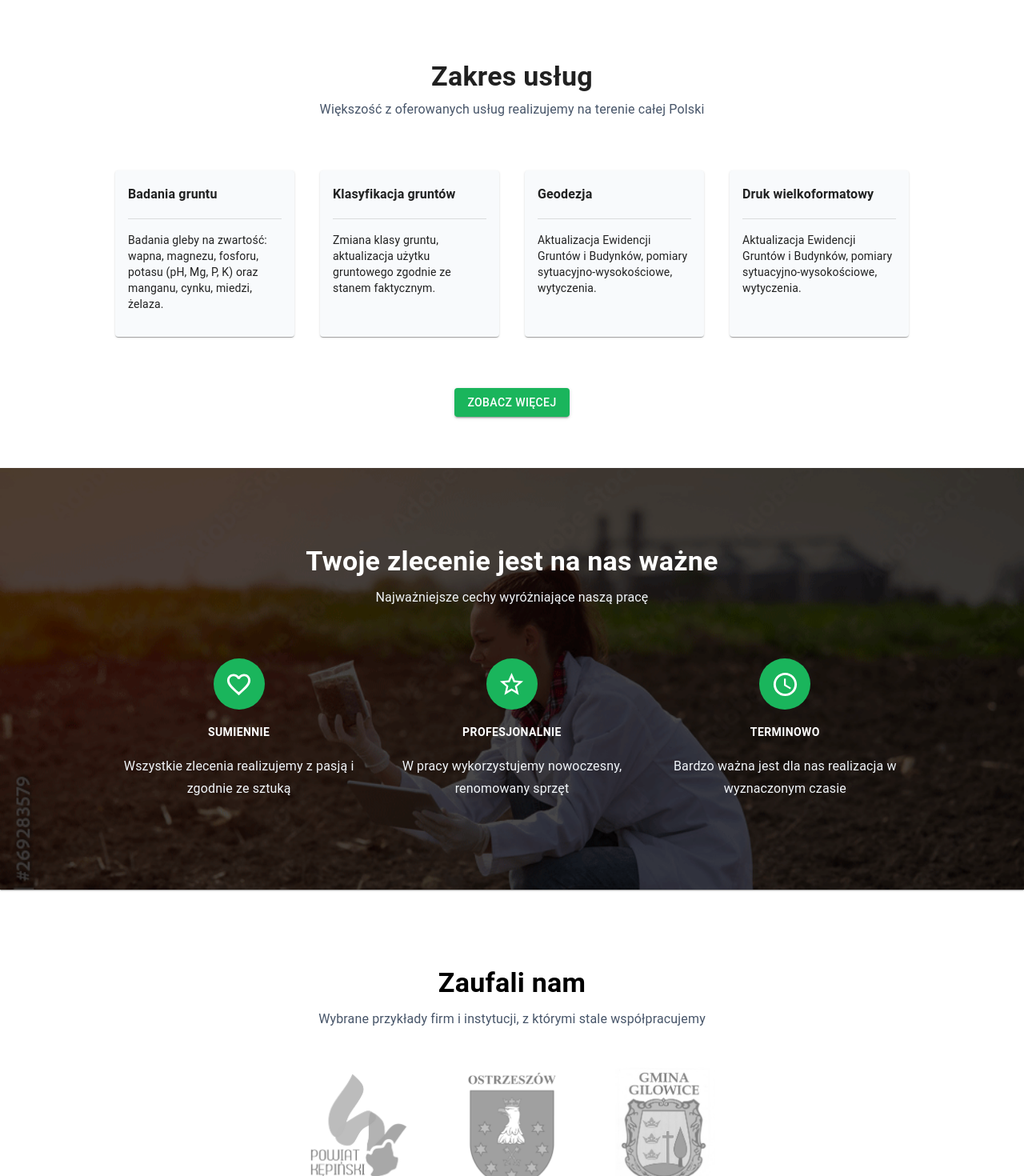
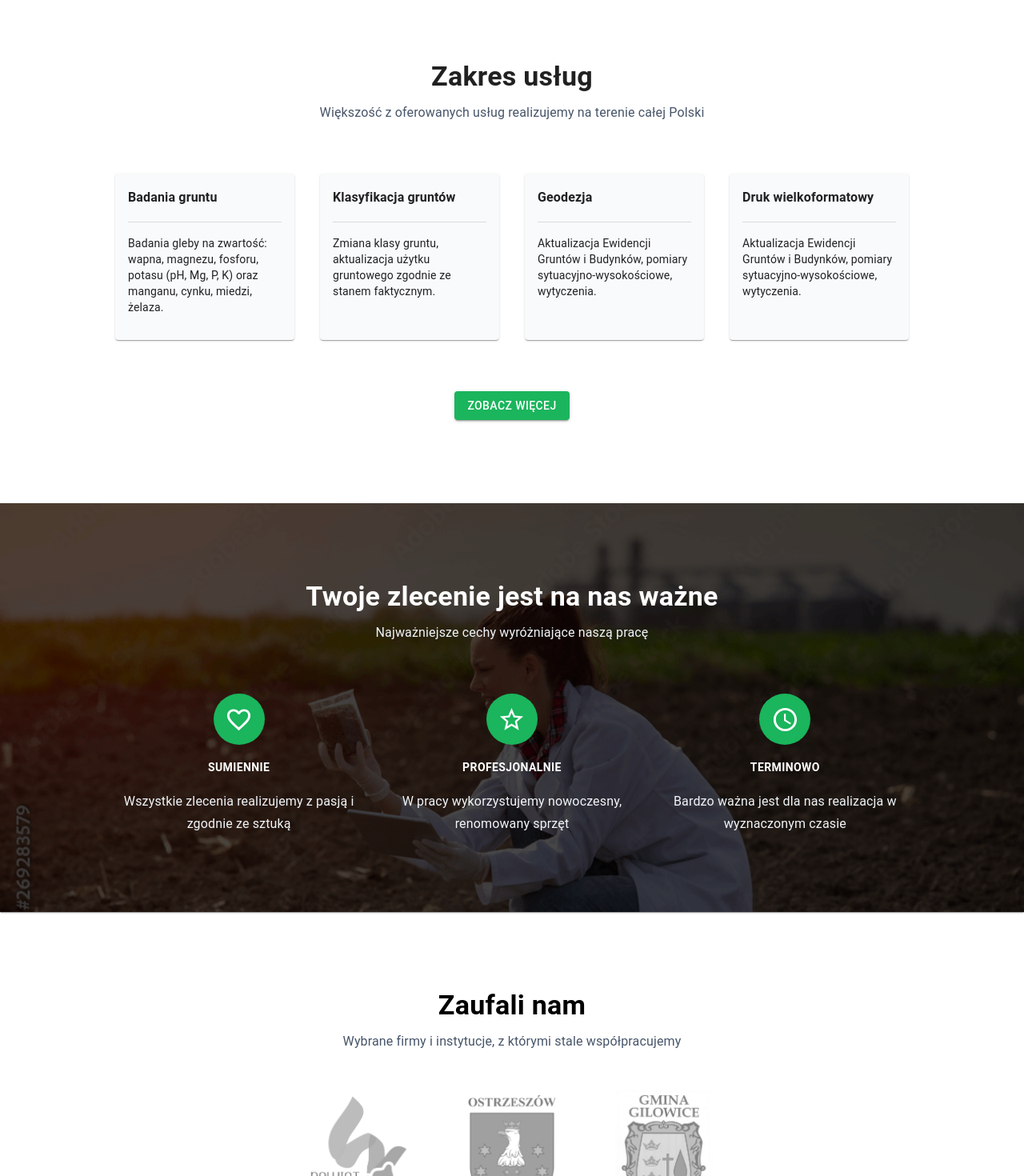
Before and after one commit to mikolvj/ts-agrogeo, a React (Create React App) app: page / in a window 1280 px wide. Shown: the part 820-2290 px from the top of the page at 80% size. Built offline with nearby package versions, Linux system fonts and the light colour scheme.

Commit message:
fix: margins / padding fixed

```diff
--- a/src/components/Badges.tsx
+++ b/src/components/Badges.tsx
@@ -23,7 +23,7 @@ const Badges: React.FC = () => {
 		<Grid container className='max-w-5xl mx-auto'>
 			{home.pros.cards.map((badge, index) => (
 				<Grid item xs={10} md={4} key={index} className='mx-auto'>
-					<Stack className='p-4 mb-12 flex flex-col justify-center items-center'>
+					<Stack className='p-4 mb-8 flex flex-col justify-center items-center'>
 						<Avatar className='bg-primary h-16 w-16'>
 							{chooseIcon(badge.icon)}
 						</Avatar>
--- a/src/components/HeaderLogo.tsx
+++ b/src/components/HeaderLogo.tsx
@@ -8,7 +8,7 @@ interface HeaderLogoProps {
 const HeaderLogo: React.FC<HeaderLogoProps> = ({ isScroll }) => {
 	return (
 		<NavLink to='/'>
-			<Stack className='text-5xl font-bold'>
+			<Stack className='text-5xl font-bold cursor-pointer duration-200 hover:opacity-80'>
 				<img
 					src={require('assets/img/agrogeo.png')}
 					alt='logo'
--- a/src/components/Logos.tsx
+++ b/src/components/Logos.tsx
@@ -5,8 +5,8 @@ import { home } from 'data/data';
 
 const Logos: React.FC = () => {
 	return (
-		<Container className='w-full mt-24'>
-			<Stack className=' text-black justify-center items-center'>
+		<Container className='w-full py-12'>
+			<Stack className=' text-black justify-center items-center mt-12'>
 				<Typography
 					variant='h4'
 					component='h2'
@@ -15,10 +15,10 @@ const Logos: React.FC = () => {
 				>
 					{home.logos.title}
 				</Typography>
-				<Typography className='text-slate-600 mb-12 text-center'>
+				<Typography className='text-slate-600 text-center'>
 					{home.logos.copy}
 				</Typography>
-				<Stack className='justify-center items-center flex-row flex-wrap gap-4 max-w-full overflow-hidden mb-12'>
+				<Stack className='justify-center items-center flex-row flex-wrap gap-4 max-w-full overflow-hidden mt-12'>
 					<img
 						src={require('assets/img/logo-1.png')}
 						alt='logo powiatu kępińskiego'
--- a/src/components/ServicesCard.tsx
+++ b/src/components/ServicesCard.tsx
@@ -55,8 +55,8 @@ const ServicesCard: React.FC<ServicesCardProps> = ({
 	imgIndex,
 }) => {
 	return (
-		<Box className='text-left m-4 mb-16 max-w-full sm:max-w-[60rem] p-4 mx-auto'>
-			<Card className='md:min-h-[10rem] lg:min-h-[13rem] flex flex-col sm:flex-row items-start justify-start bg-slate-50'>
+		<Box className='text-left m-6 max-w-full sm:max-w-[60rem] p-6 mx-auto'>
+			<Card className='md:min-h-[10rem] lg:min-h-[13rem] flex flex-col sm:flex-row items-start justify-start bg-slate-50 mb-8'>
 				<>
 					<ImgBox
 						imgIndex={imgIndex}
--- a/src/components/ServicesShort.tsx
+++ b/src/components/ServicesShort.tsx
@@ -15,17 +15,18 @@ const ServicesShort: React.FC = () => {
 		<Paper
 			elevation={0}
 			square
-			className='w-full mt-0 mb-16 flex flex-col justify-center items-center'
+			className='w-full my-0 mb-2 flex flex-col justify-center items-center'
 		>
-			<Stack direction='column' justifyContent='center' alignItems='center'>
+			<Stack className='flex flex-col justify-center items-center mt-24'>
 				<Typography
 					variant='h4'
 					component='h2'
-					className='font-bold max-w-2xl text-center mt-24'
+					gutterBottom
+					className='font-bold max-w-2xl text-center '
 				>
 					{home.servicesShort.title}
 				</Typography>
-				<Typography className='text-slate-600 mt-2 mb-12 px-8 max-w-2xl text-center'>
+				<Typography  className='text-slate-600 mb-12 px-8 max-w-2xl text-center'>
 					{home.servicesShort.copy}
 				</Typography>
 			</Stack>
@@ -56,7 +57,7 @@ const ServicesShort: React.FC = () => {
 				<Button
 					variant='contained'
 					color='primary'
-					className='bg-primary text-white mx-auto'
+					className='bg-primary text-white mx-auto mb-24'
 				>
 					zobacz więcej
 				</Button>
--- a/src/data/data.tsx
+++ b/src/data/data.tsx
@@ -70,7 +70,7 @@ export const home: {
 	},
 	logos: {
 		title: 'Zaufali nam',
-		copy: 'Wybrane przykłady firm i instytucji, z którymi stale współpracujemy',
+		copy: 'Wybrane firmy i instytucje, z którymi stale współpracujemy',
 	},
 };
 
@@ -165,7 +165,8 @@ export const about: {
 	};
 	testimonials: {
 		title: string;
-		quotes: { copy: string; author: string }[];}
+		quotes: { copy: string; author: string }[];
+	};
 	disclaimer: string;
 } = {
 	cv: {
@@ -193,5 +194,5 @@ export const about: {
 		],
 	},
 	disclaimer:
-		'Na życzenie Inwestorów istnieje możliwość udostepnienia opieczętowanych i podpisanych skanów powyższych referencji.'
+		'Na życzenie Inwestorów istnieje możliwość udostepnienia opieczętowanych i podpisanych skanów powyższych referencji.',
 };
--- a/src/views/ServicesPage.tsx
+++ b/src/views/ServicesPage.tsx
@@ -27,6 +27,7 @@ const ServicesPage: React.FC = () => {
 					key={index}
 				/>
 			))}
+			<div className='h-6' />
 			<Footer />
 		</>
 	);
```
